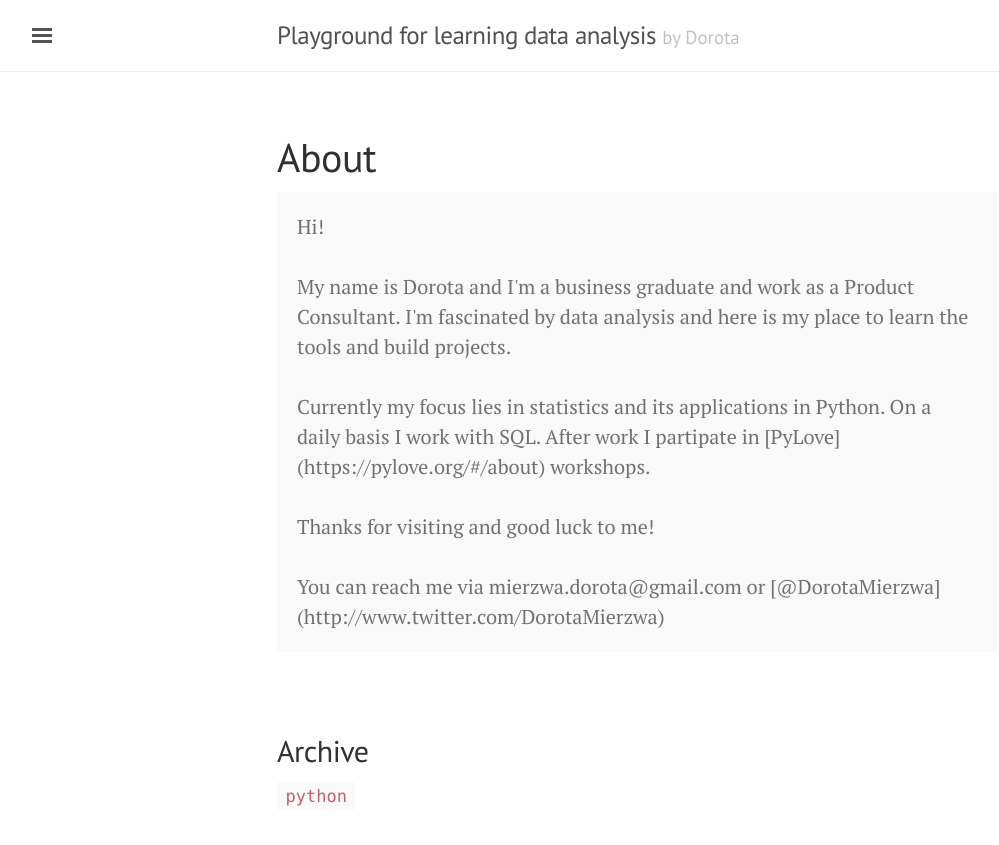
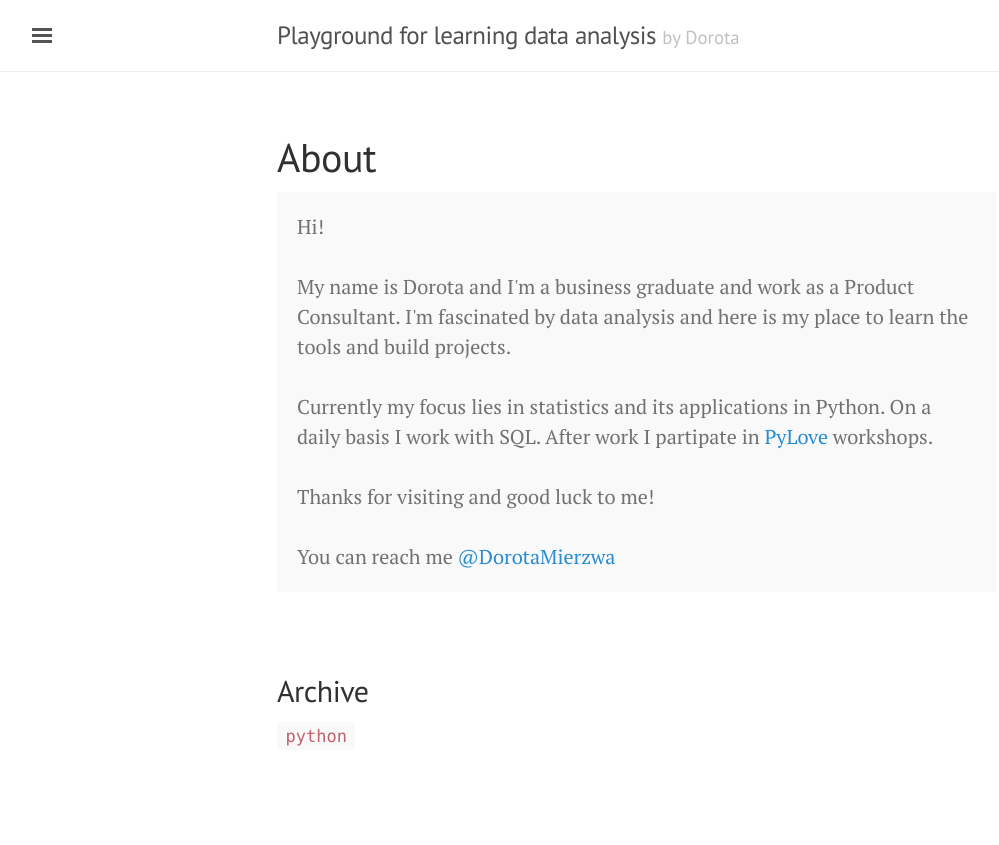
Before and after one commit to dorotamierzwa/dorotamierzwa.github.io, a Jekyll site: the page built from about.md, in a window 1280 px wide. Shown: the top 845 px of the page, without its empty margins (3-1002 px from the left). Built offline with Jekyll 4.4.1, drawn with Linux system fonts in a browser that asks for light colours.

Commit message:
links in about.md

```diff
--- a/about.md
+++ b/about.md
@@ -10,11 +10,11 @@ title: About
   I'm fascinated by data analysis and here is my place to learn the tools and build projects.<br>
 <br>
 	Currently my focus lies in statistics and its applications in Python. On a daily basis I work with SQL.
-	After work I partipate in [PyLove](https://pylove.org/#/about) workshops.<br>
+	After work I partipate in <a href="https://pylove.org/#/about">PyLove</a>
+	workshops.<br>
 <br>
   Thanks for visiting and good luck to me!<br>
   <br>
-  You can reach me via mierzwa.dorota@gmail.com
-  or [@DorotaMierzwa](http://www.twitter.com/DorotaMierzwa)
+  You can reach me <a href="http://www.twitter.com/DorotaMierzwa">@DorotaMierzwa</a>
 
 </p>
```
